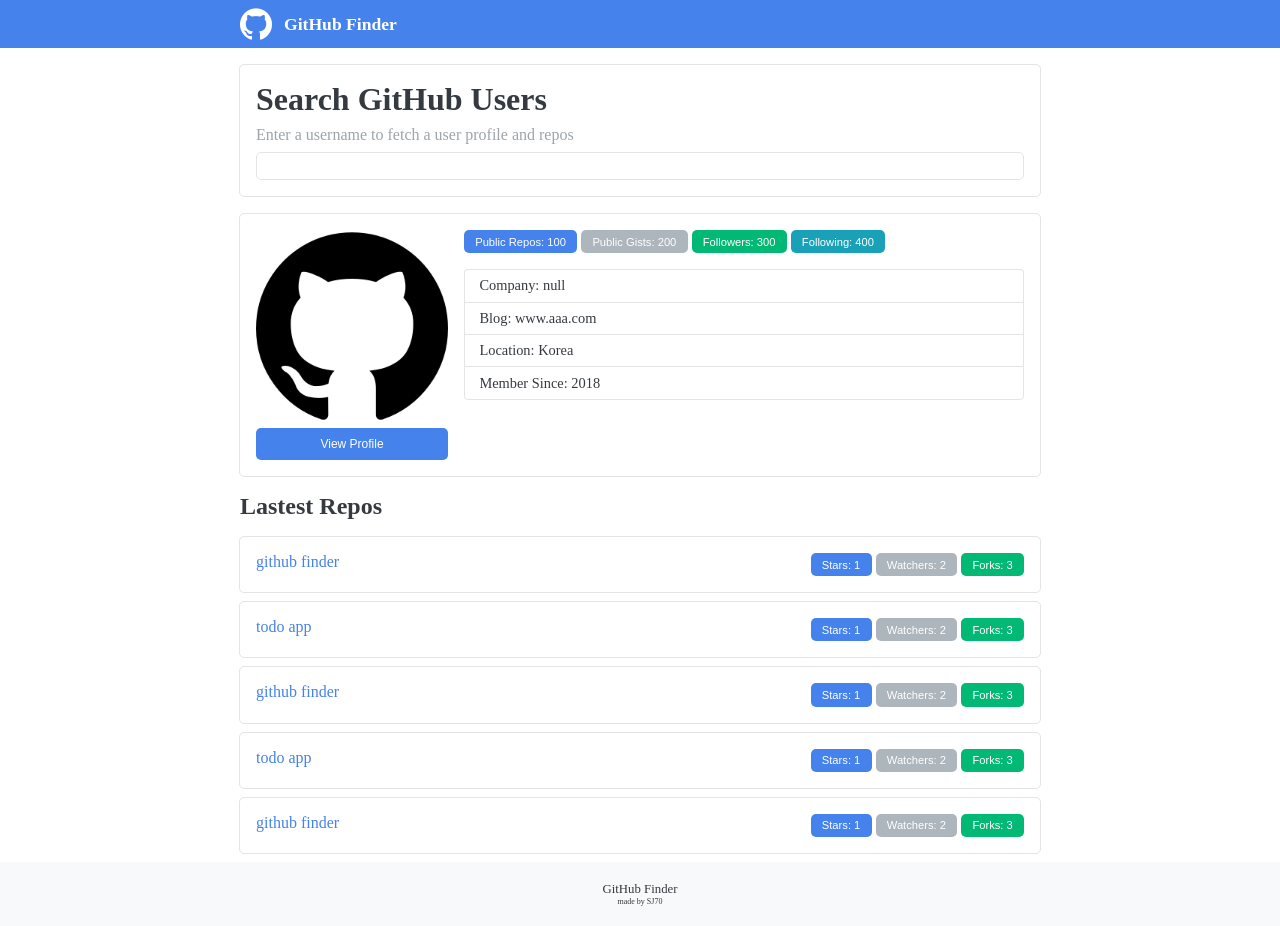
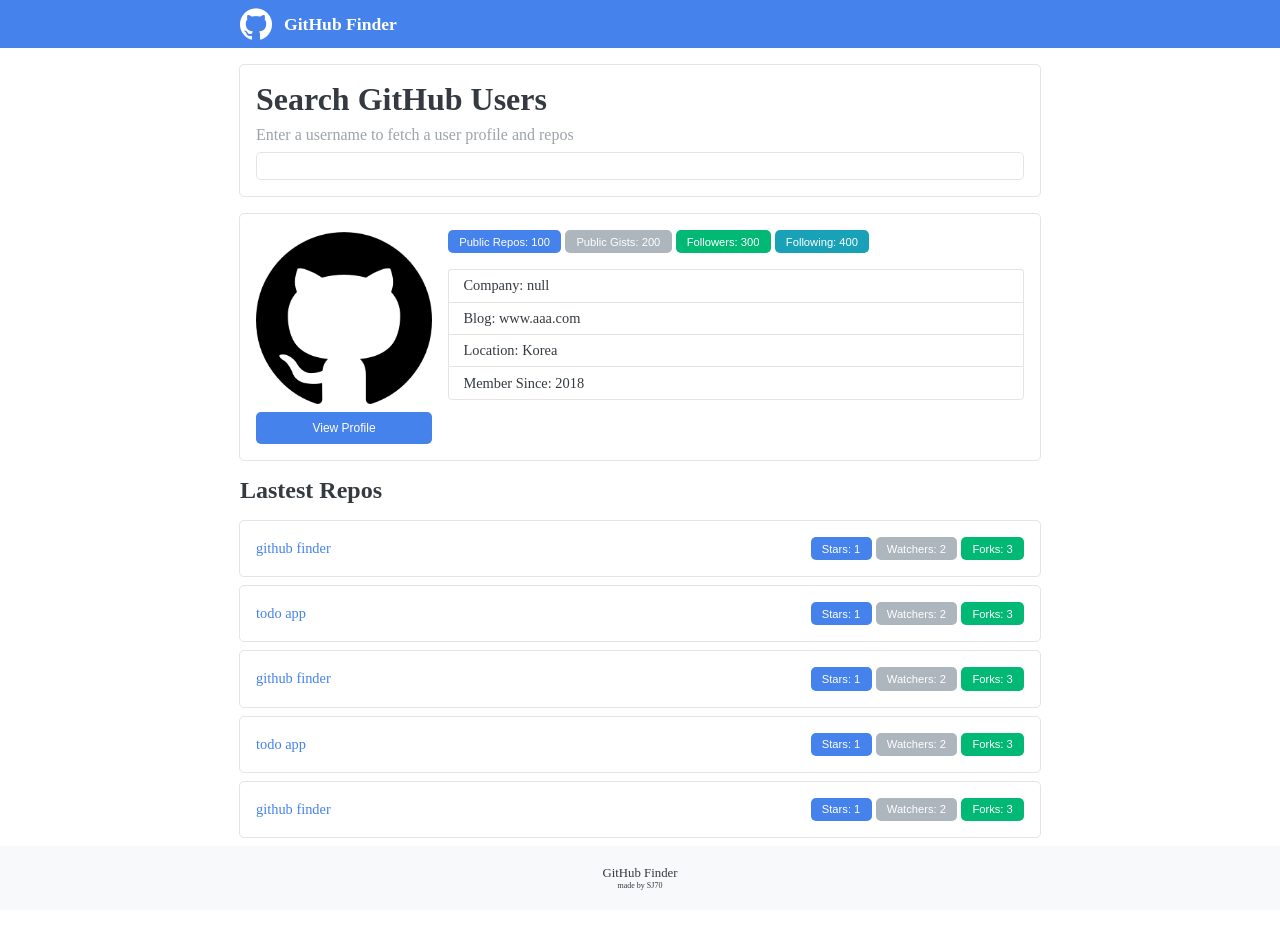
Before and after one commit to SJ70/Github_Finder, a plain HTML site: page index.html in a window 1280 px wide. Drawn offline with Linux system fonts and the light colour scheme.

Commit message:
design: 이미지 크기, 폰트 크기 수정
- 프로필 이미지 크기 감소
- repo 타이틀 크기 감소

```diff
--- a/css/profile.css
+++ b/css/profile.css
@@ -7,7 +7,7 @@
 .profile-image-div {
     display: flex;
     flex-direction: column;
-    width: 12em;
+    width: 11em;
 }
 
 .view-profile-btn {
--- a/css/repos.css
+++ b/css/repos.css
@@ -19,8 +19,10 @@
     display: flex;
     flex-direction: row;
     justify-content: space-between;
+    align-items: center;
 }
 
 .repo-title {
     color: var(--blue);
+    font-size: 0.9em;
 }
```
